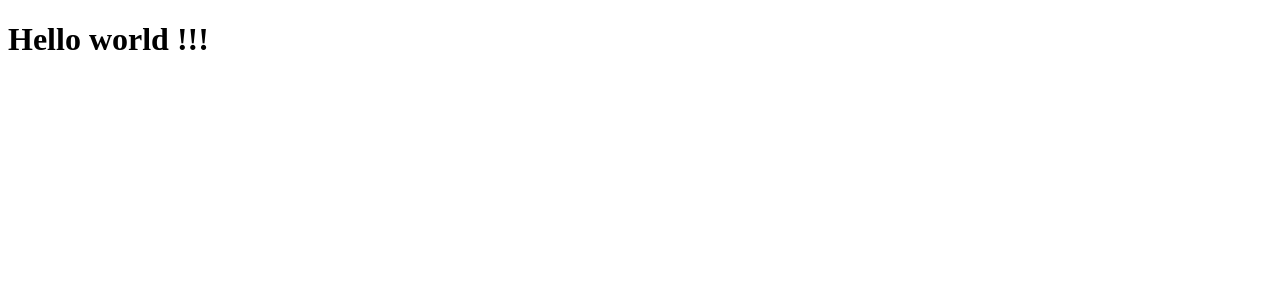
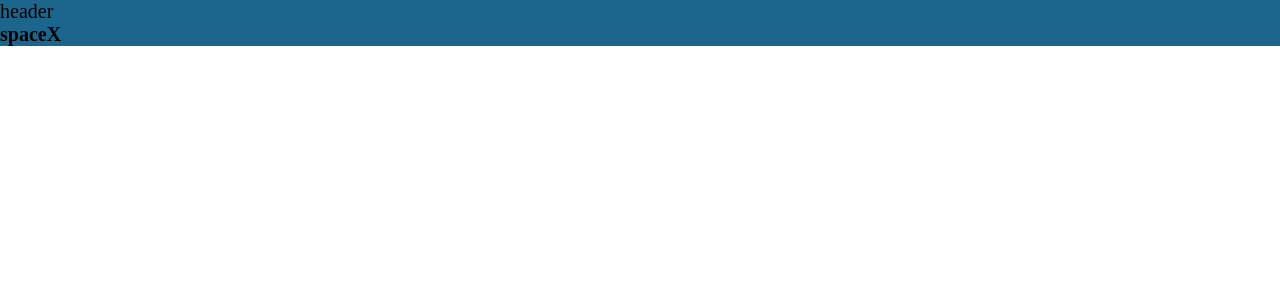
Before and after one commit to alphacpc/autodidact, a React (Create React App) app in the folder spacex/client/: page / in a window 1280 px wide. Shown: the top 300 px of the page. Built offline with nearby package versions, Linux system fonts and the light colour scheme.

Commit message:
start project frontend

```diff
--- a/spacex/client/public/index.html
+++ b/spacex/client/public/index.html
@@ -5,15 +5,23 @@
     <link rel="icon" href="%PUBLIC_URL%/favicon.ico" />
     <meta name="viewport" content="width=device-width, initial-scale=1" />
     <meta name="theme-color" content="#000000" />
-    <meta
-      name="description"
-      content="Web site created using create-react-app"
-    />
+    <meta name="description"content="Web site created using create-react-app"/>
     <link rel="apple-touch-icon" href="%PUBLIC_URL%/logo192.png" />
+    <link rel="manifest" href="%PUBLIC_URL%/manifest.json" />
+    <title>SPACEX-GRAPHQL</title>
 
-    <link rel="manifest" href="%PUBLIC_URL%/manifest.json" />
+    <style>
+      *{
+        padding: 0;
+        margin: 0;
+        list-style: none;
+        text-decoration: none;
+        box-sizing: border-box;
+        font-size: 20px;
+        font-family: 'sans-serif';
+      }
+    </style>
 
-    <title>SPACEX-GRAPHQL</title>
   </head>
   <body>
     <noscript>You need to enable JavaScript to run this app.</noscript>
--- a/spacex/client/src/App.js
+++ b/spacex/client/src/App.js
@@ -1,8 +1,13 @@
+import React from "react";
+import "./assets/css/app.css";
+
+import Header from "./components/header"
 
 function App() {
   return (
     <div className="App">
-      <h1>Hello world !!!</h1>
+      <Header/>
+      <h1>spaceX</h1>
     </div>
   );
 }
--- /dev/null
+++ b/spacex/client/src/assets/css/app.css
@@ -0,0 +1,3 @@
+.App{
+    background-color: #1C658C;
+}
--- /dev/null
+++ b/spacex/client/src/components/header.js
@@ -0,0 +1,9 @@
+import React from 'react'
+
+const header = () => {
+  return (
+    <div>header</div>
+  )
+}
+
+export default header
--- a/spacex/package.json
+++ b/spacex/package.json
@@ -5,7 +5,9 @@
   "main": "server.js",
   "scripts": {
     "start": "node server.js",
-    "server": "nodemon server.js"
+    "server": "nodemon server.js",
+    "client": "npm start --prefix client",
+    "dev": "concurrently \"npm run server\" \"npm run client\""
   },
   "author": "Alpha amadou DIALLO",
   "license": "ISC",
@@ -14,6 +16,7 @@
   },
   "dependencies": {
     "axios": "^0.26.0",
+    "concurrently": "^7.0.0",
     "express": "^4.17.2",
     "express-graphql": "^0.12.0",
     "graphql": "^16.3.0"
```
Also changed, not shown: spacex/client/src/assets/images/logo.png (added), 1 other file (tests, documents, lock files or other folders).
